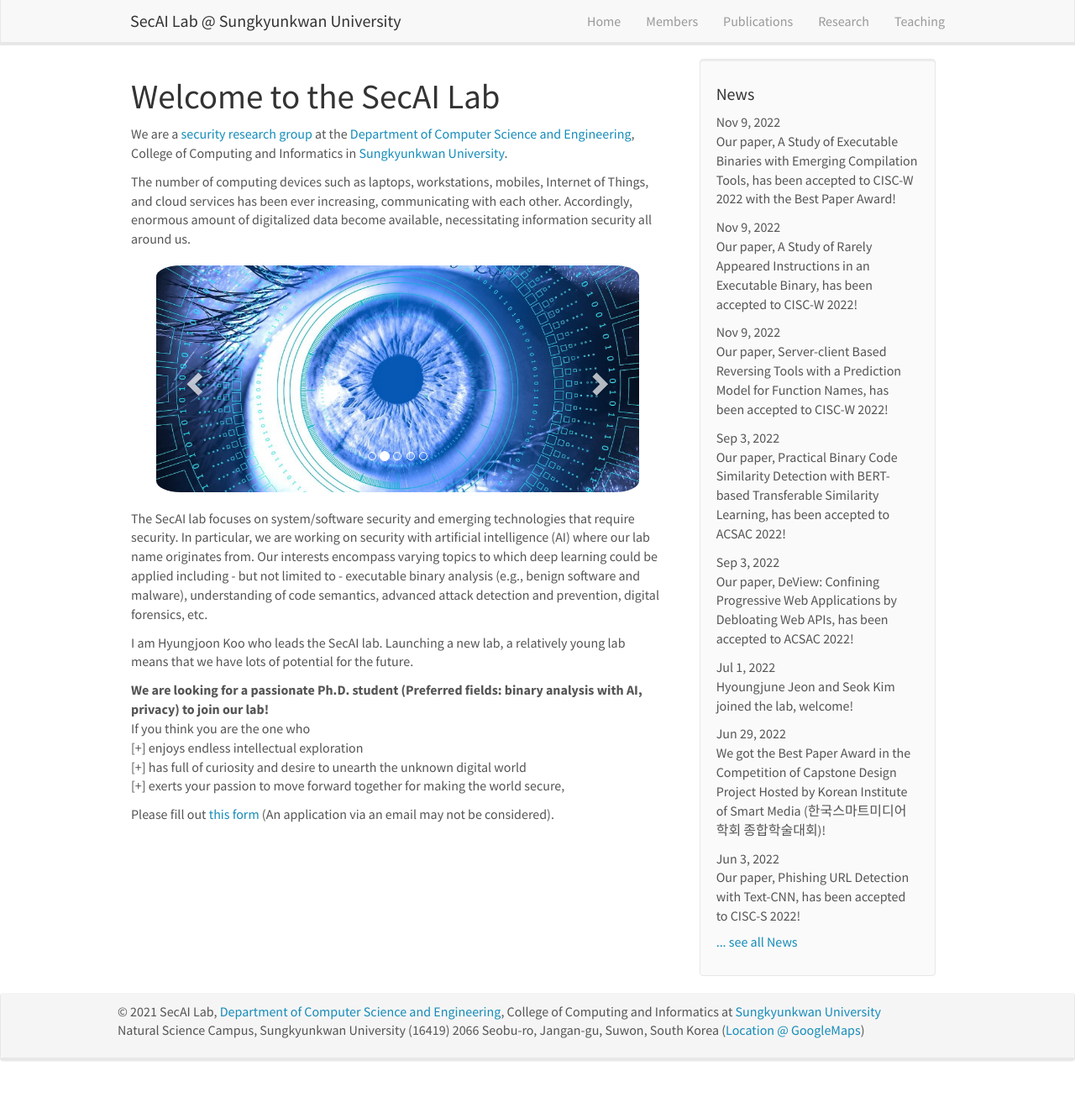
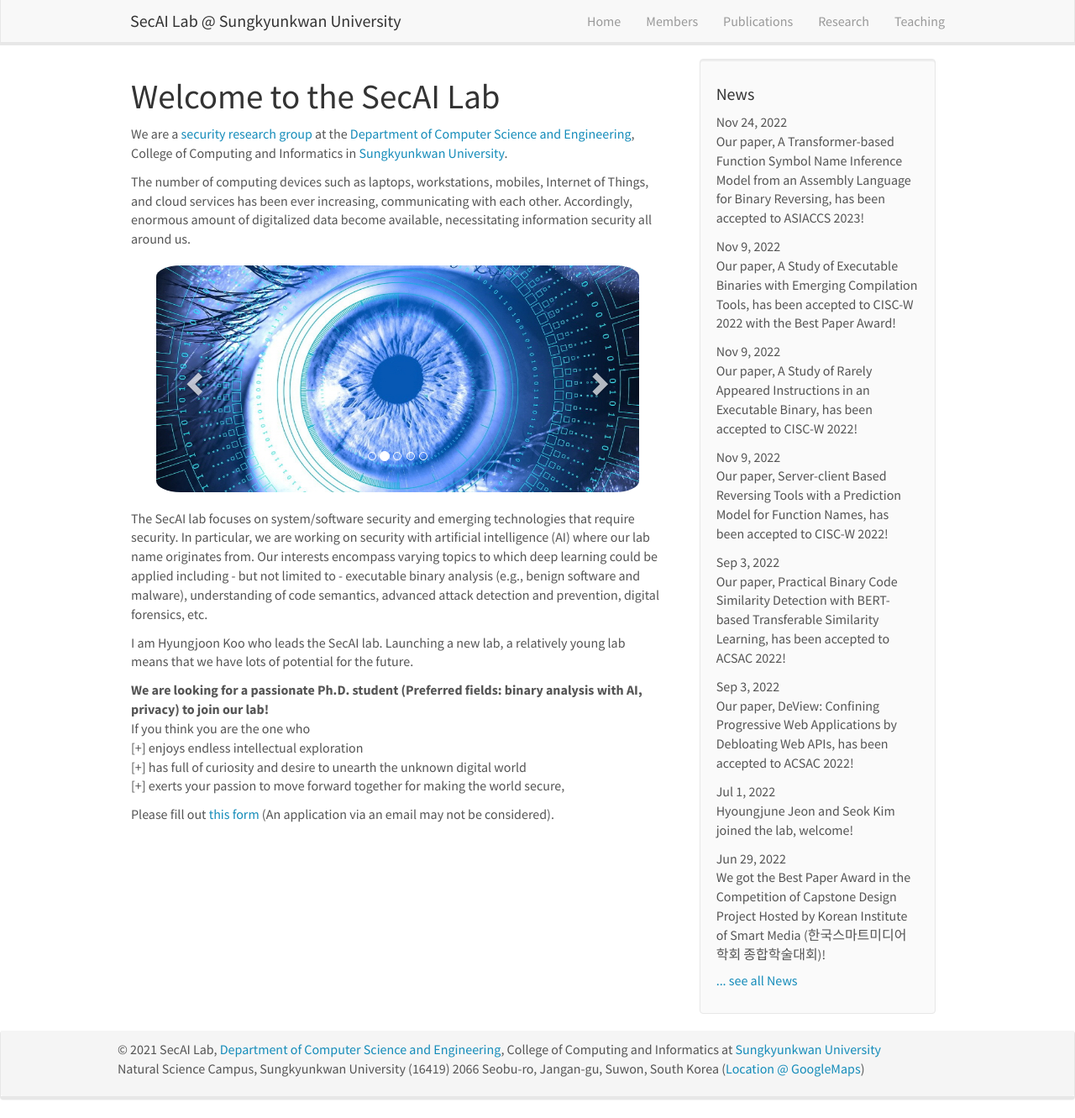
Before and after one commit to SecAI-Lab/secai-lab.github.io, a Jekyll site: the page built from _pages/home.md, in a window 1280 px wide and 1331 px high. Shown: the whole window at 84% size. Built offline with Jekyll 4.4.1, drawn with Linux system fonts in a browser that asks for light colours; nearby versions of some CDN libraries.

Commit message:
news updated

```diff
--- a/_data/news.yml
+++ b/_data/news.yml
@@ -1,3 +1,6 @@
+- date: Nov 24, 2022
+  headline: "Our paper, A Transformer-based Function Symbol Name Inference Model from an Assembly Language for Binary Reversing, has been accepted to ASIACCS 2023!"
+
 - date: Nov 9, 2022
   headline: "Our paper, A Study of Executable Binaries with Emerging Compilation Tools, has been accepted to CISC-W 2022 with the Best Paper Award!"
 
--- a/_data/publist-conferences.yml
+++ b/_data/publist-conferences.yml
@@ -1,7 +1,17 @@
+- title: "A Transformer-based Function Symbol Name Inference Model from an Assembly Language for Binary Reversing"
+  image:
+  description:
+  authors: Hyunjin Kim, Jinyeong Bak, Kyunghyun Cho, and Hyungjoon Koo
+  link:
+    url: https://asiaccs2023.org/
+    display: In the 18th ACM Asia Conference on Computer and Communications Security, 2023 (ASIACCS ’23; To appear)
+  highlight: 0
+  news2:
+
 - title: "Practical Binary Code Similarity Detection with BERT-based Transferable Similarity Learning"
   image:
   description: Binary code similarity detection serves as a basis for a wide spectrum of applications, including software plagiarism, malware classification, and known vulnerability discovery. However, the inference of contextual meanings of a binary is challenging due to the absence of semantic information available in source codes. Recent advances leverage the benefits of a deep learning architecture into a better understanding of underlying code semantics and the advantages of the Siamese architecture into better code similarity detection. In this paper, we propose BinShot, a BERT-based similarity learning architecture that is highly transferable for effective binary code similarity detection. We tackle the problem of detecting code similarity with one-shot learning (a special case of few-shot learning). To this end, we adopt a weighted distance vector with a binary cross entropy as a loss function on top of BERT. With the prototype implementation of BinShot, our experimental results demonstrate the effectiveness, transferability, and practicality of BinShot, which is robust to detecting the similarity of previously unseen functions.We show that BinShot outperforms the previous state-of-the-art approaches for binary code similarity detection.
-  authors: Sunwoo Ahn, Seonggwan Ahn, Hyungjoon Koo and Yunheung Paek
+  authors: Sunwoo Ahn, Seonggwan Ahn, Hyungjoon Koo, and Yunheung Paek
   link:
     url: https://www.acsac.org/2022/
     display: In the 38th Annual Computer Security Applications Conference (ACSAC ’22; To appear)
@@ -11,7 +21,7 @@
 - title: "DeView: Confining Progressive Web Applications by Debloating Web APIs"
   image:
   description: A progressive web application (PWA) becomes an attractive option for building universal applications based on feature-rich web application programming interfaces (Web APIs). While flexible, such vast APIs inevitably bring a significant increase in an API attack surface, which commonly corresponds to a functionality that is neither needed nor wanted by the application. A promising approach to reduce the API attack surface is software debloating, a technique wherein an unused functionality is programmatically removed from an application or API. Unfortunately, debloating PWAs is challenging given the monolithic design and non-deterministic execution of a modern web browser. In this paper, we present DeView, a practical approach that reduces the attack surface of a PWA by blocking unnecessary but accessible web APIs. DeView tackles the challenges of PWA debloating by i) record-and-replay web API profiling that identifies needed web APIs on an app-by-app basis by replaying (recorded) browser interactions and ii) compiler-assisted browser debloating that eliminates the entry functions of corresponding web APIs from the mapping between web API and its entry point at a binary level. Our evaluation shows the effectiveness and practicality of DeView. DeView successfully eliminates 91.8% of accessible web APIs while i) maintaining original functionalities and ii) preventing 76.3% of known exploits on average
-  authors: ChangSeok Oh, Sangho Lee, Chenxiong Qian, Hyungjoon Koo and Wenke Lee
+  authors: ChangSeok Oh, Sangho Lee, Chenxiong Qian, Hyungjoon Koo, and Wenke Lee
   link:
     url: https://www.acsac.org/2022/
     display: In the 38th Annual Computer Security Applications Conference (ACSAC ’22; To appear)
--- a/_data/publist-workshops.yml
+++ b/_data/publist-workshops.yml
@@ -34,7 +34,7 @@
   authors: Sechang Lim and Hyungjoon Koo
   link:
     url: https://www.cisc.or.kr
-    display: Conference on Information Security and Cryptography-Summer 한국정보보호학회 동계학술대회 (CISC-S ’22)
+    display: Conference on Information Security and Cryptography-Summer 한국정보보호학회 하계학술대회 (CISC-S ’22)
   highlight: 0
   news2:
 
```
